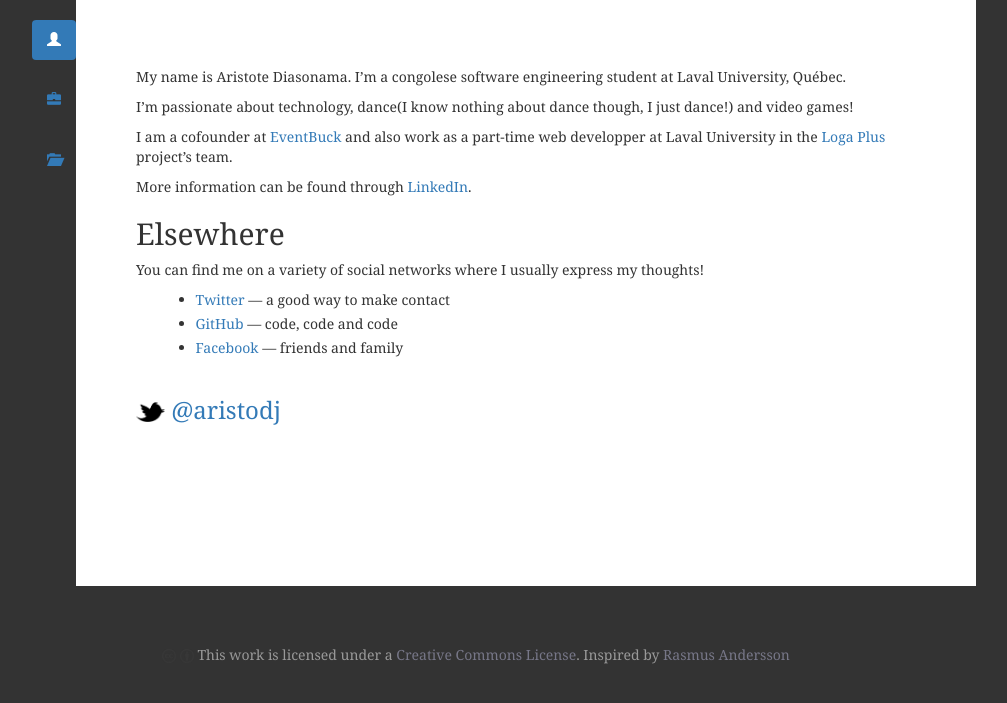
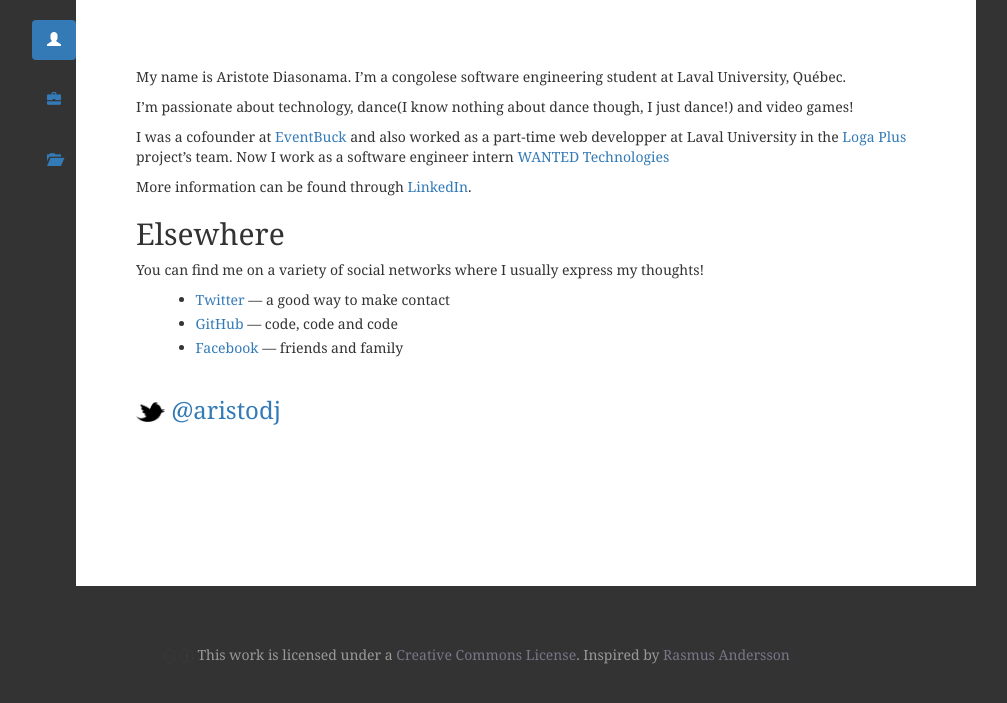
Before and after one commit to didia/thefuture2092.github.io, a Jekyll site: the page built from about/index.md, in a window 1280 px wide, cut to the strip 234-981 px from the top of the page. Shown: the top 703 px of the strip, without its empty margins (164-1171 px from the left). Built offline with Jekyll 4.4.1, drawn with Linux system fonts in a browser that asks for light colours; nearby versions of some CDN libraries; some web fonts are replaced; Markdown is read by kramdown in place of the engine named in the settings.

Commit message:
update about me

```diff
--- a/about/index.md
+++ b/about/index.md
@@ -8,7 +8,8 @@
 
 I'm passionate about technology, dance(I know nothing about dance though, I just dance!) and video games!
 
-I am a cofounder at <a href="http://www.eventbuck.com">EventBuck </a> and also work as a part-time web developper at Laval University in the <a href="http://www.logaplus.com">Loga Plus </a> project's team.
+I was a cofounder at <a href="http://www.eventbuck.com">EventBuck </a> and also worked as a part-time web developper at Laval University in the <a href="http://www.logaplus.com">Loga Plus </a> project's team.
+Now I work as a software engineer intern <a href="https://www.wantedanalytics.com">WANTED Technologies </a>
 
 More information can be found through [LinkedIn](http://www.linkedin.com/in/diasonama).
 
```
Also changed, not shown: 1 other file.
